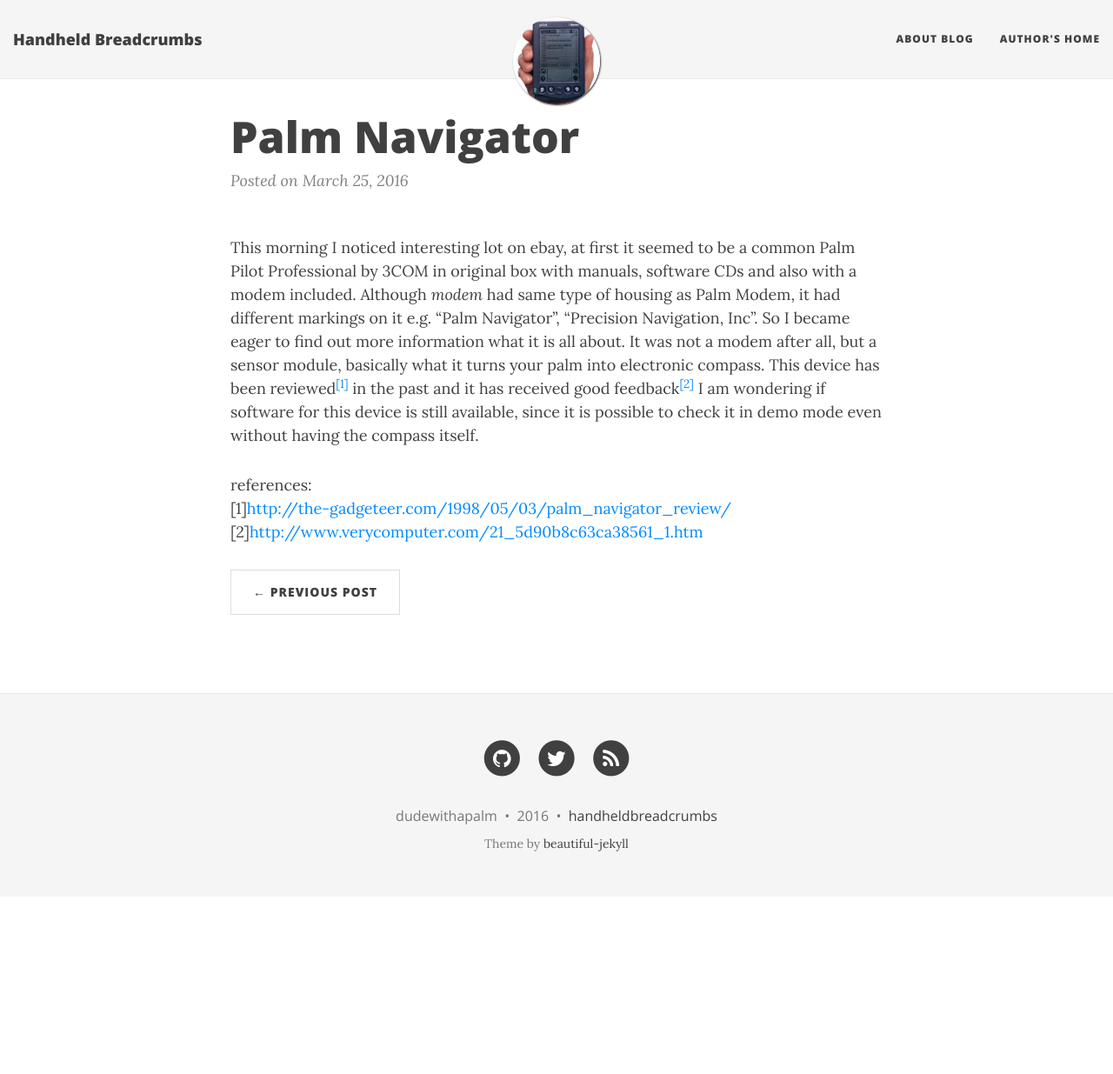
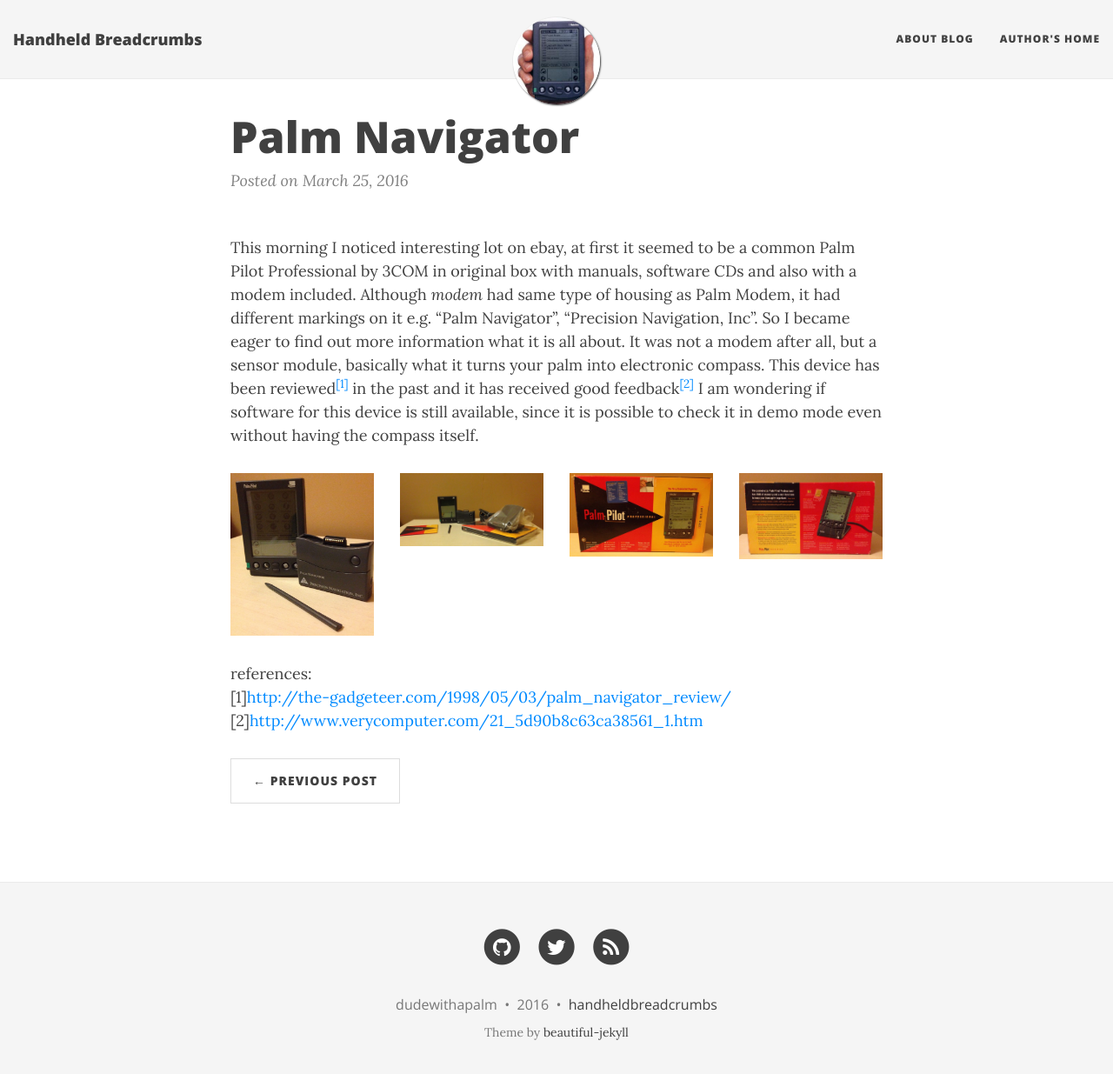
Before and after one commit to handheldbreadcrumbs/handheldbreadcrumbs.github.io, a Jekyll site: the page built from _posts/2016-03-25-palm-navigator.markdown, in a window 1280 px wide and 1248 px high. Shown: the top 1235 px of the window at 87% size. Built offline with Jekyll 4.4.1, drawn with Linux system fonts in a browser that asks for light colours; nearby versions of some CDN libraries; comment, search, counter and statistics services are not loaded.

Commit message:
article-palm-navigator: photos added

```diff
--- a/_posts/2016-03-25-palm-navigator.markdown
+++ b/_posts/2016-03-25-palm-navigator.markdown
@@ -3,6 +3,30 @@
 title:  "Palm Navigator"
 date:   2016-03-25 12:09:56
 categories: palm gadgets navigation
+
+gallery_title: "palm navigator"
+gallery:
+  - background_image_path: assets/palmnavigator/01.jpg
+    main_heading:
+    data-lightbox: palmNavigator
+    data-title:
+    img-class: palmNavigator
+  - background_image_path: assets/palmnavigator/02.jpg
+    main_heading:
+    data-lightbox: palmNavigator
+    data-title:
+    img-class: palmNavigator
+  - background_image_path: assets/palmnavigator/03.jpg
+    main_heading:
+    data-lightbox: palmNavigator
+    data-title:
+    img-class: palmNavigator
+  - background_image_path: assets/palmnavigator/04.jpg
+    main_heading:
+    data-lightbox: palmNavigator
+    data-title:
+    img-class: palmNavigator
+
 ---
 
 This morning I noticed interesting lot on ebay, at first it seemed
@@ -19,6 +43,21 @@
 I am wondering if software for this device is still available, since it is
 possible to check it in demo mode even without having the compass itself.
 
+{% if page.gallery != blank %}
+<div class=".gallery">
+<ul id="" class="list-unstyled row">
+  {% for item in page.gallery %}
+<li class="col-xs-6 col-sm-4 col-md-3">
+<a href="{{ site.url }}/{{ item.background_image_path }}" target="_blank">
+<img class="{{ item.img-class }}" src="{{ site.url }}/{{ item.background_image_path }}" alt=""/>
+</a>
+</li>
+  {% endfor %}
+</ul>
+</div>
+{% endif %}
+
+
 
 references:
 [1][http://the-gadgeteer.com/1998/05/03/palm_navigator_review/](http://the-gadgeteer.com/1998/05/03/palm_navigator_review/){:target="_blank"}
```
